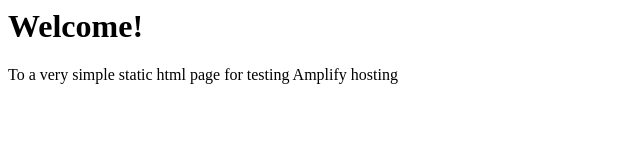
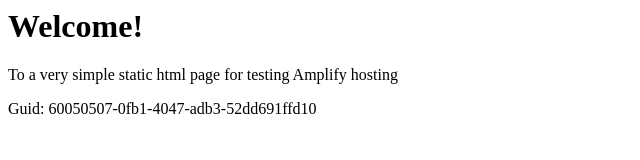
Before and after one commit to aws-aemilia-yul/Github-PR-Commit-Integration-Test-DoNotTouch-Gith-OKSLNVO2-v1-prod-ca-central-1, a website: page src/index.html in a window 1280 px wide. Shown: the whole page, without its empty margins (0-640 px from the left). Drawn offline with Linux system fonts and the light colour scheme.

Commit message:
commit from integ tests

```diff
--- a/src/index.html
+++ b/src/index.html
@@ -1,3 +1,5 @@
+
+
 <html lang="en">
 
 <head>
@@ -10,6 +12,6 @@
 <body>
     <h1>Welcome!</h1>
     <p>To a very simple static html page for testing Amplify hosting</p>
-</body>
+    <p>Guid: 60050507-0fb1-4047-adb3-52dd691ffd10</p></body>
 
 </html>
```
